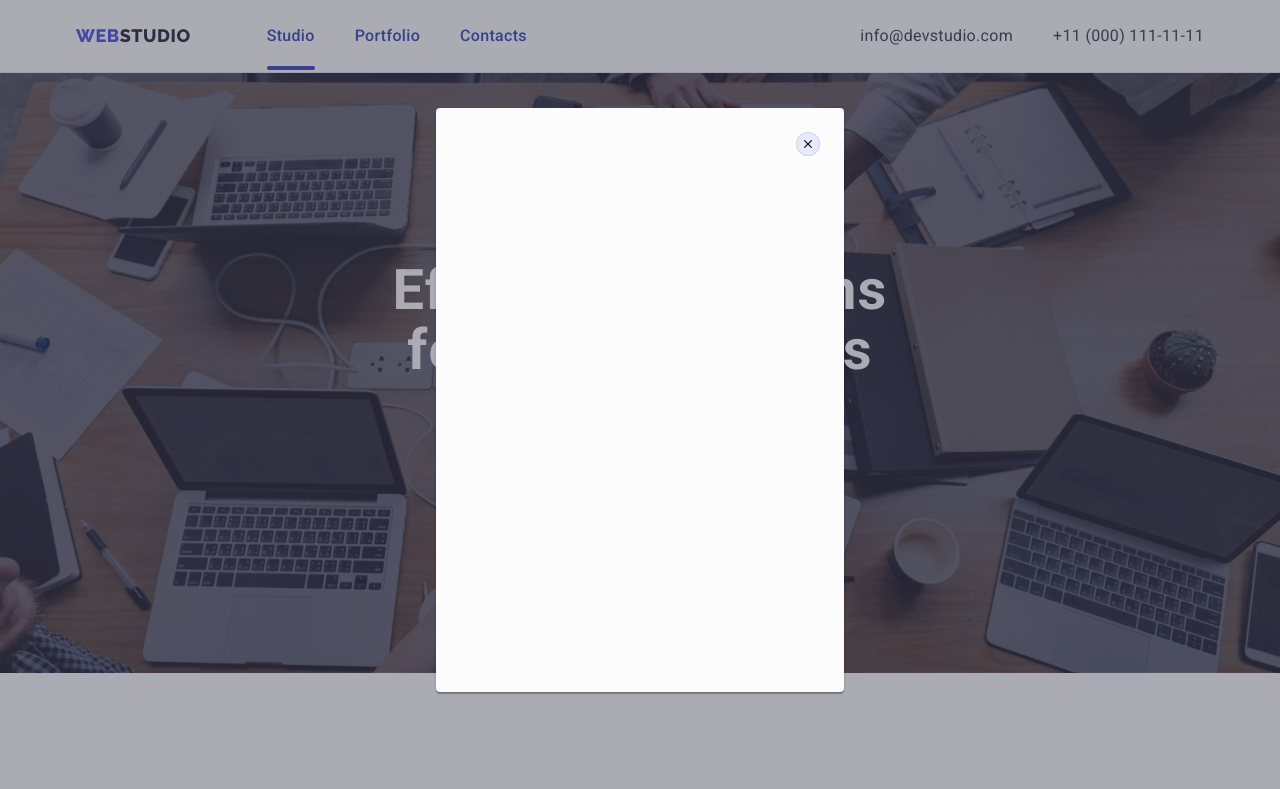
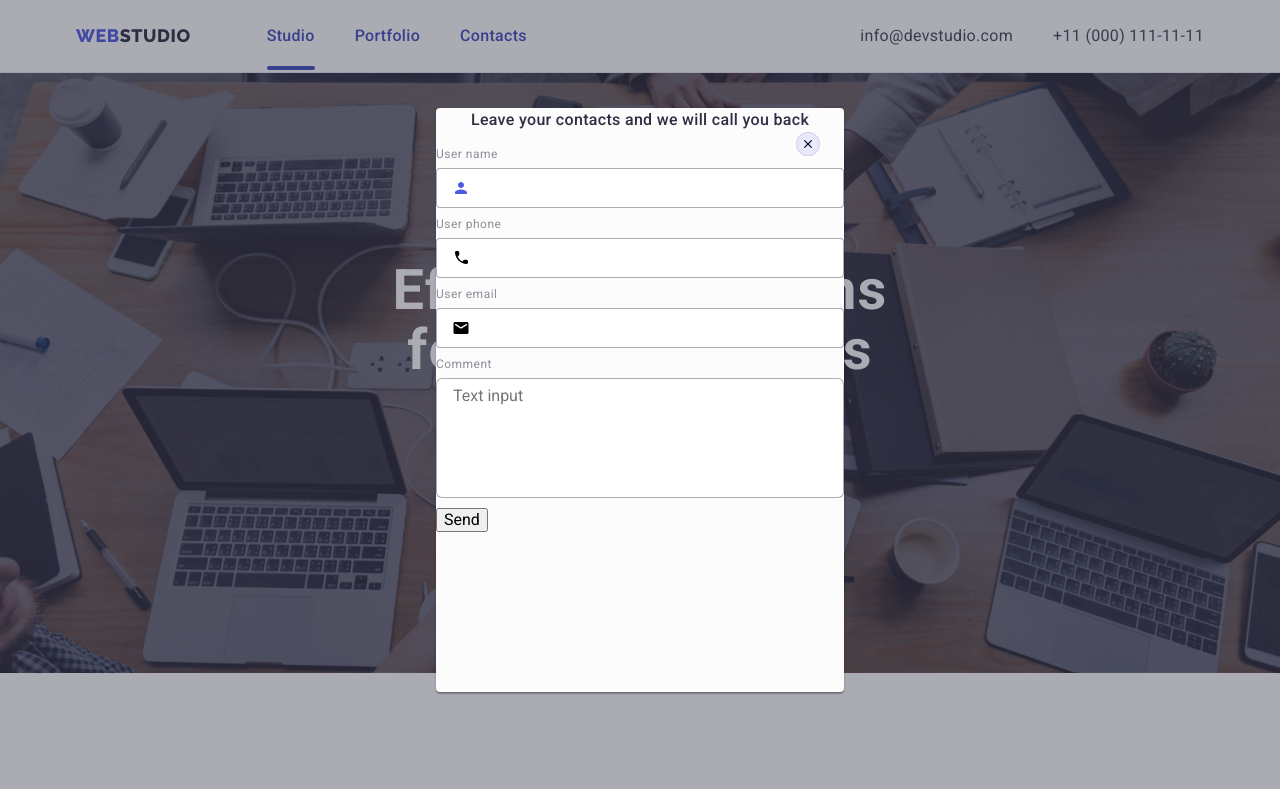
Before and after one commit to JuliaStavychna/goit-markup-hw-06, a plain HTML site: page index.html in a window 1280 px wide. Both pictures are taken after a click on the button "Order Service". Shown: the top 789 px of the page. Drawn offline with nearby package versions, Linux system fonts and the light colour scheme.

Commit message:
Modal main updates

```diff
--- a/css/styles.css
+++ b/css/styles.css
@@ -781,3 +781,64 @@ p {
 .modal-close-button:focus .close-icon {
   fill: #ffffff;
 }
+.contact-form-header {
+  margin-bottom: 16px;
+  letter-spacing: 0.02em;
+  color: #2E2F42;
+  font-weight: 500;
+  font-size: 16px;
+  line-height: 1.5;
+  text-align: center;
+}
+.modal-form {
+  position: relative;
+  display: block;
+  margin-bottom: 10px;
+}
+.modal-form-name {
+  margin-bottom: 6px;
+  font-style: normal;
+  font-weight: 400;
+  font-size: 12px;
+  line-height: 1.16;
+  letter-spacing: 0.04em;
+  color: #8E8F99;
+  display: block;
+}
+
+.modal-input {
+  width: 100%;
+  height: 40px;
+  outline: none;
+  border: 1px solid rgba(46, 47, 66, 0.4);
+  border-radius: 4px;
+  padding-left: 44px;
+  padding-right: 44px;
+}
+.modal-icon {
+  position: absolute;
+  left: 16px;
+  bottom: 8px;
+}
+.modal-input:focus {
+  border-color: var(--button-color);
+}
+.modal-input:focus + .modal-icon {
+  fill: var(--button-color);
+}
+.modal-comment {
+  outline: transparent;
+  width: 100%;
+  height: 120px;
+  padding: 8px 16px;
+  border: 1px solid rgba(46, 47, 66, 0.4);
+  border-radius: 6px;
+  display: block;
+
+  transition: border-color , box-shadow ;
+  resize: none;
+}
+
+.modal-comment:focus {
+  border: 1px solid
+}
--- a/index.html
+++ b/index.html
@@ -22,18 +22,29 @@
     <header class="header">
       <div class="container">
         <nav class="header-navigation">
-        <a class="webstudio-header logo link" href="./index.html" target="_self">
+          <a
+            class="webstudio-header logo link"
+            href="./index.html"
+            target="_self"
+          >
             Web<span class="studio">Studio</span>
           </a>
           <ul class="header-list list">
             <li class="header-item">
-            <a class="nav-list link is-active" href="./index.html" target="_self" >Studio</a>
+              <a
+                class="nav-list link is-active"
+                href="./index.html"
+                target="_self"
+                >Studio</a
+              >
             </li>
             <li class="header-item">
-            <a class="nav-list link" href="./portfolio.html" target="_self" >Portfolio</a>
+              <a class="nav-list link" href="./portfolio.html" target="_self"
+                >Portfolio</a
+              >
             </li>
             <li class="header-item">
-            <a class="nav-list link" href="" target="_self" >Contacts</a>
+              <a class="nav-list link" href="" target="_self">Contacts</a>
             </li>
           </ul>
         </nav>
@@ -61,7 +72,9 @@
             Effective Solutions <br />
             for Your Business
           </h1>
-        <button data-modal-open class="hero-button" type="button">Order Service</button>
+          <button data-modal-open class="hero-button" type="button">
+            Order Service
+          </button>
         </div>
       </section>
       <!-- Features -->
@@ -77,8 +90,8 @@
               </div>
               <h3 class="features-name">Strategy</h3>
               <p class="features-description">
-              Our goal is to identify the business problem to walk away with the
-              perfect and creative solution.
+                Our goal is to identify the business problem to walk away with
+                the perfect and creative solution.
               </p>
             </li>
             <li class="features-item">
@@ -172,7 +185,7 @@
                   <li class="team-social-item">
                     <a class="team-social-link" href="">
                       <svg class="team-social-logo" width="16" height="16">
-                      <use href="./images/icons.svg#instagram"></use>
+                        <use href="./images/icons.svg#insnameram"></use>
                       </svg>
                     </a>
                   </li>
@@ -214,7 +227,7 @@
                   <li class="team-social-item">
                     <a class="team-social-link" href="">
                       <svg class="team-social-logo" width="16" height="16">
-                      <use href="./images/icons.svg#instagram"></use>
+                        <use href="./images/icons.svg#insnameram"></use>
                       </svg>
                     </a>
                   </li>
@@ -257,7 +270,7 @@
                   <li class="team-social-item">
                     <a class="team-social-link" href="">
                       <svg class="team-social-logo" width="16" height="16">
-                      <use href="./images/icons.svg#instagram"></use>
+                        <use href="./images/icons.svg#insnameram"></use>
                       </svg>
                     </a>
                   </li>
@@ -300,7 +313,7 @@
                   <li class="team-social-item">
                     <a class="team-social-link" href="">
                       <svg class="team-social-logo" width="16" height="16">
-                      <use href="./images/icons.svg#instagram"></use>
+                        <use href="./images/icons.svg#insnameram"></use>
                       </svg>
                     </a>
                   </li>
@@ -399,7 +412,7 @@
             <li class="footer-social-item">
               <a class="footer-social-link" href="">
                 <svg class="footer-icon" width="24" height="24">
-                <use href="./images/icons.svg#instagram"></use>
+                  <use href="./images/icons.svg#insnameram"></use>
                 </svg>
               </a>
             </li>
@@ -435,6 +448,42 @@
             <use href="./images/icons.svg#close-icon"></use>
           </svg>
         </button>
+        <p class="contact-form-header">
+          Leave your contacts and we will call you back
+        </p>
+        <form class="modal-form">
+          <label class="modal-form">
+            <span class="modal-form-name">User name</span>
+            <input class="modal-input" type="text" name="name" />
+            <svg class="modal-icon" width="18" height="24">
+              <use href="./images/icons.svg#person"></use>
+            </svg>
+          </label>
+          <label class="modal-form">
+            <span class="modal-form-name">User phone</span>
+            <input class="modal-input" type="tel" name="phone" />
+            <svg class="modal-icon" width="18" height="24">
+              <use href="./images/icons.svg#phone"></use>
+            </svg>
+          </label>
+          <label class="modal-form">
+            <span class="modal-form-name">User email</span>
+            <input class="modal-input" type="email" name="email" />
+            <svg class="modal-icon" width="18" height="24">
+              <use href="./images/icons.svg#email"></use>
+            </svg>
+          </label>
+          <label class="modal-form">
+            <span class="modal-form-name">Comment</span>
+            <textarea
+              class="modal-comment"
+              name=""
+              rows="10"
+              placeholder="Text input"
+            ></textarea>
+          </label>
+          <button class="modal-form-button" type="submit">Send</button>
+        </form>
       </div>
     </div>
     <script src="./js/modal.js"></script>
```
Also changed, not shown: portfolio.html (+103 -48 lines). Lines whose indentation alone changed are shown as unchanged.
